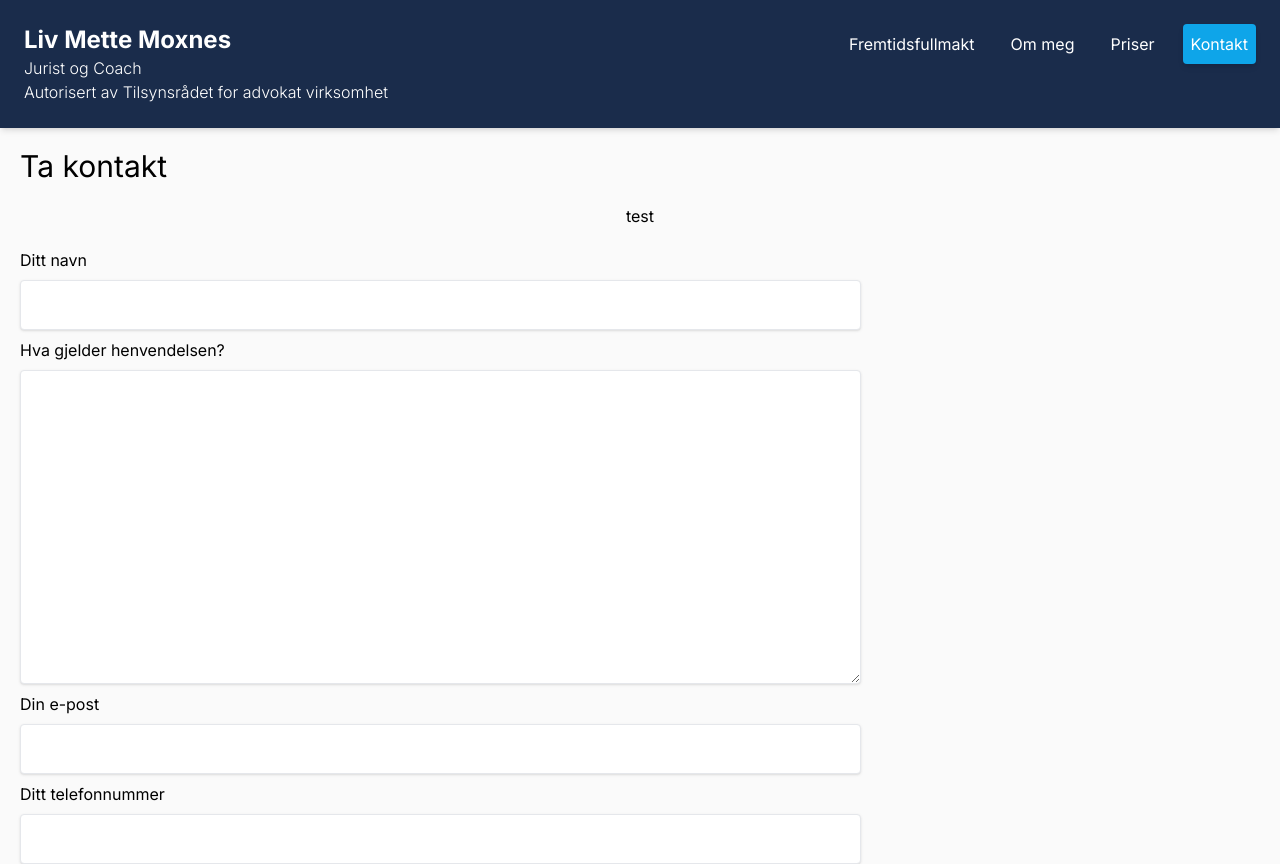
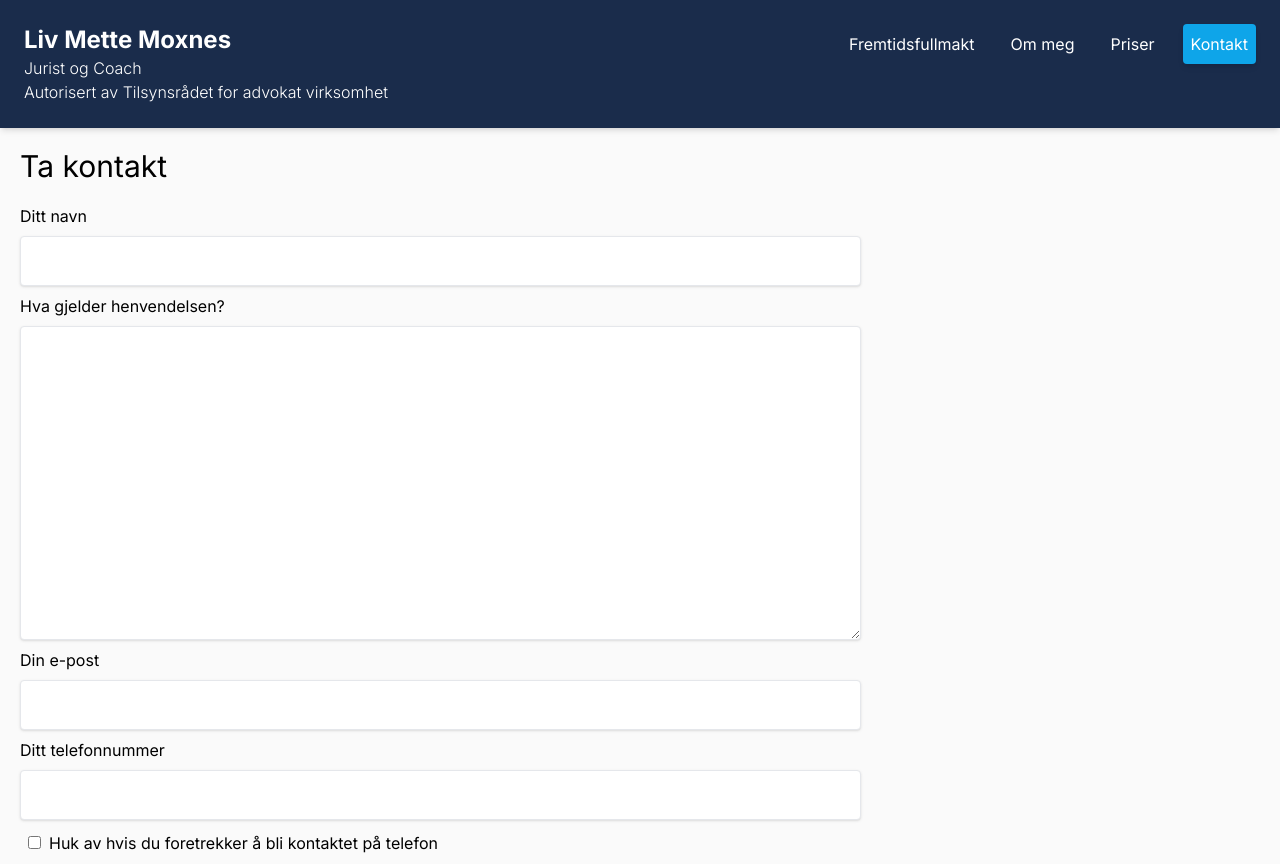
Before and after one commit to ErlingMK/moxnes_webapp, a Next.js app: page /contact in a window 1280 px wide. Shown: the top 864 px of the page. Built offline with nearby package versions, Linux system fonts and the light colour scheme.

Commit message:
Remove button

```diff
--- a/src/app/contact/page.tsx
+++ b/src/app/contact/page.tsx
@@ -38,7 +38,6 @@ export default function Page() {
   return (
     <div className={"p-5 m-x flex flex-col gap-5"}>
       <h2 className={"text-3xl "}>Ta kontakt</h2>
-      <button onClick={() => setIsError(true)}>test</button>
       <Popup
         position="right center"
         open={isError}
```
